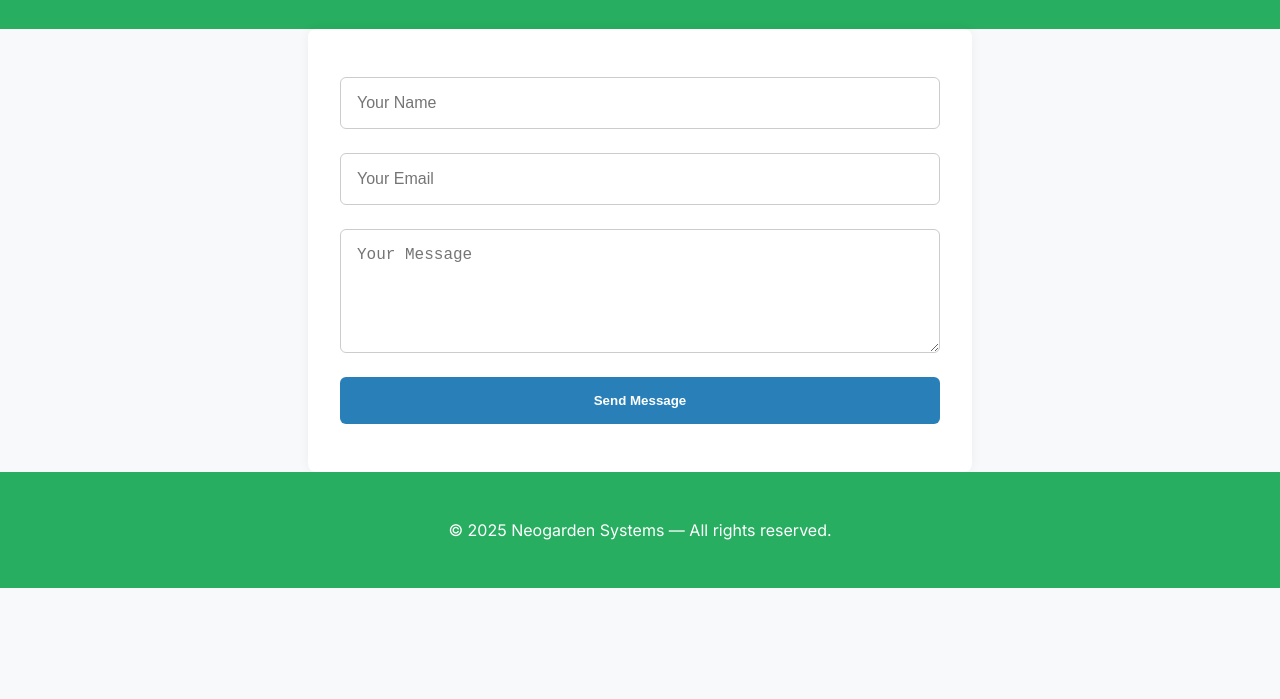
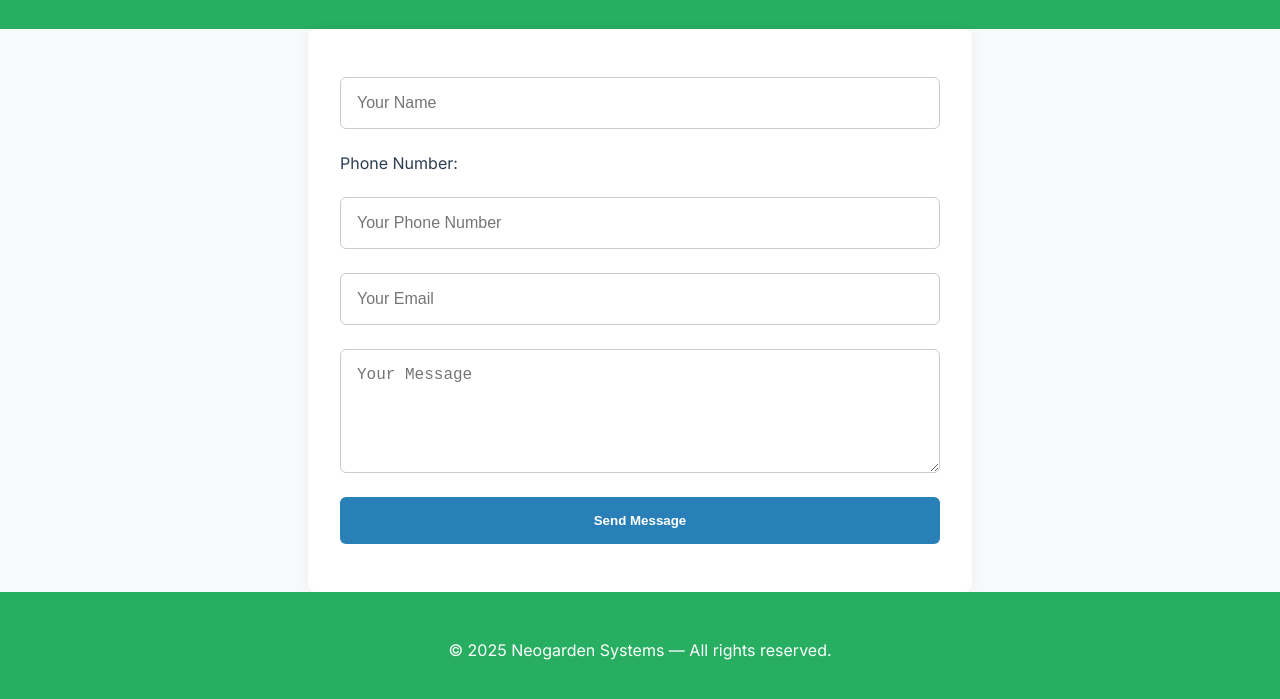
Before and after one commit to jwmcguire3/NeoGarden, a plain HTML site: page contact.html in a window 1280 px wide. Shown: the part 137-836 px from the top of the page. Before the commit the page ends 800 px from the top, so only its background shows below. Drawn offline with Linux system fonts and the light colour scheme.

Commit message:
Add files via upload

```diff
--- a/contact.html
+++ b/contact.html
@@ -38,6 +38,10 @@
   <main>
    <form action="https://formspree.io/f/xdkdodgw" method="POST">
     <input name="name" placeholder="Your Name" required="" type="text"/>
+    <label>
+     Phone Number:
+    </label>
+    <input name="phone" placeholder="Your Phone Number" required="True" type="tel"/>
     <input name="email" placeholder="Your Email" required="" type="email"/>
     <textarea name="message" placeholder="Your Message" rows="5"></textarea>
     <button type="submit">
```
Also changed, not shown: order.html (+4 -0 lines).
